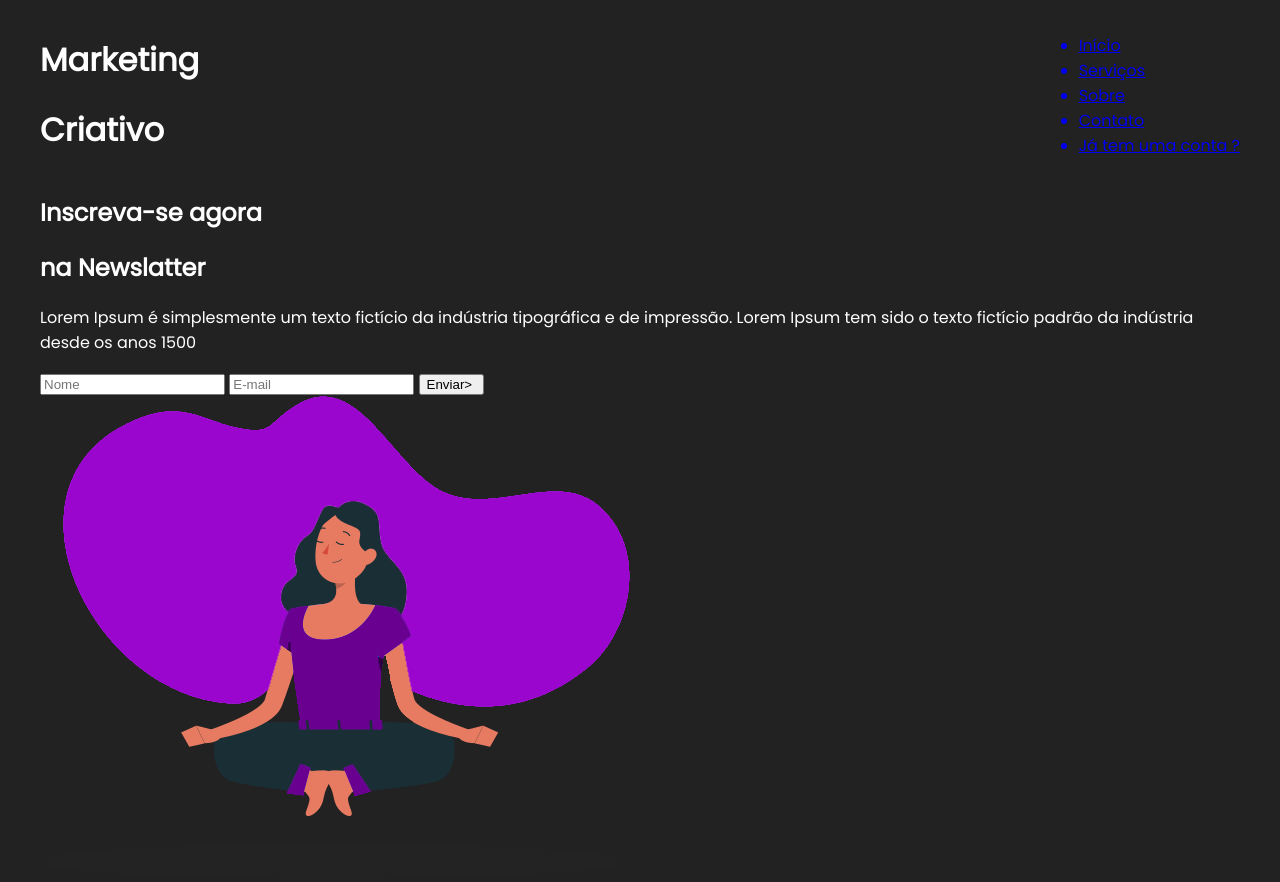
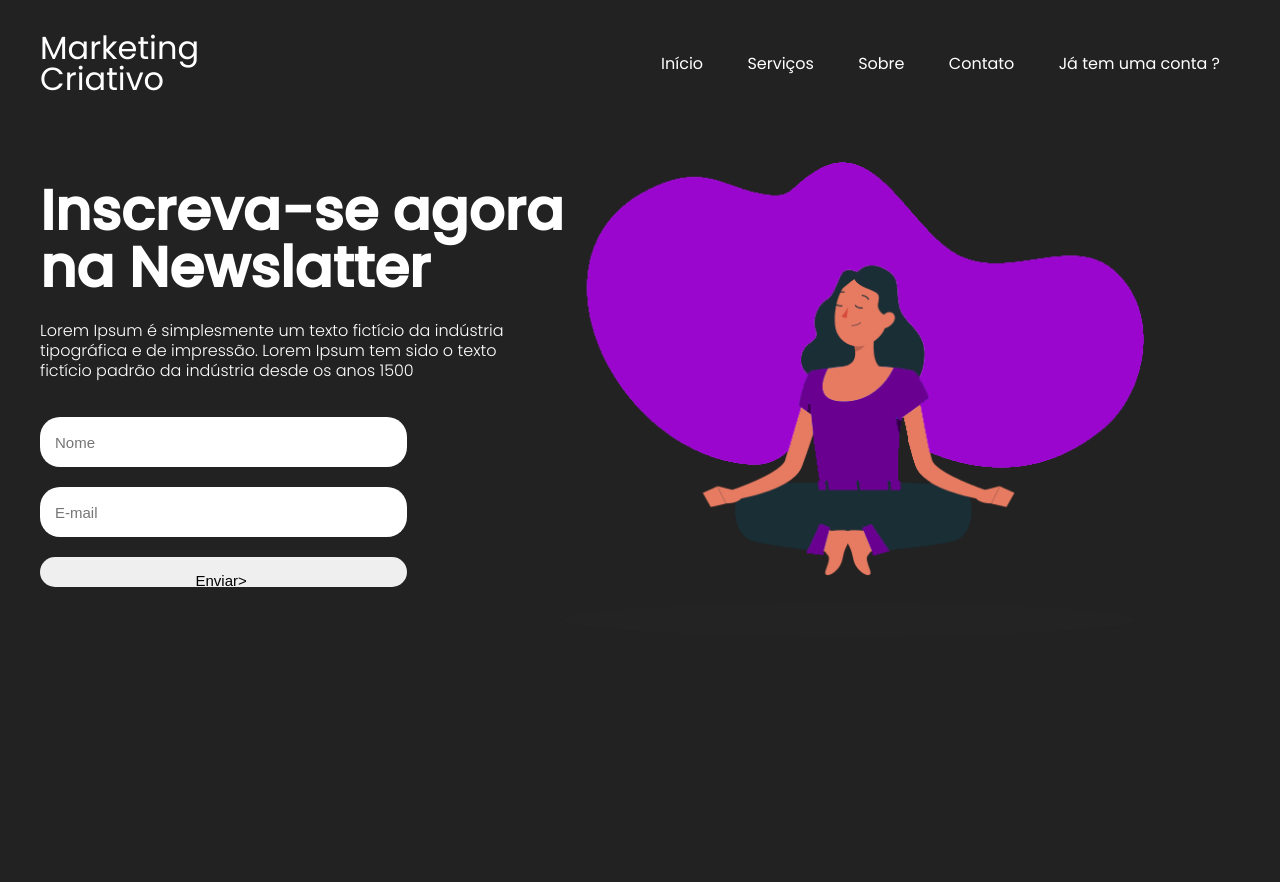
Before and after one commit to luizgutemberg/landing-page, a plain HTML site: page index.html in a window 1280 px wide. After the commit the page ends 800 px from the top, so only its background shows below. Drawn offline with Linux system fonts and the light colour scheme.

Commit message:
estilizando toda a pagina no css

```diff
--- a/style/style.css
+++ b/style/style.css
@@ -13,3 +13,94 @@ header{
     justify-content: space-between;
     align-items: center;
 }
+
+#title{
+    flex-direction: column;
+    line-height: 10px;
+}
+
+li{
+    display: inline-block;
+    margin: 20px;
+
+}
+
+a{
+    color: white;
+}
+
+a :hover{
+    color: rgb(132, 14, 201);
+    transition: 0.3s all;
+}
+
+#inscreva-se-btn{
+    border: 2px solid rgb(132, 14, 201);
+    padding: 10px;
+    border-radius: 15px;
+}
+
+#inscreva-se-btn:hover{
+    background-color: rgb(132, 14, 201);
+    color: white;
+}
+
+h1{
+    font-weight: 200;
+}
+
+main{
+    display:flex;
+    flex-direction: row;
+    margin-top: 50px;
+
+}
+
+h2{
+    font-size: 56px;
+    line-height: 10px;
+    font-family: poppinsmedium;
+
+}
+
+span{
+    color: rgb(132, 14, 201);
+}
+
+p{
+    line-height: 20px;
+    max-width: 500px;
+    font-family: poppinslight;
+}
+
+img{
+    width: 580px;
+}
+
+form{
+    display: flex;
+    flex-direction: column;
+    width: 70%;
+}
+
+form[type="submit"]{
+    height: 50px;
+    width: 50%;
+    background-color: rgb(132, 14, 201);
+    color: white;
+    font-weight: bold;
+}
+
+form[type="submit"] :hover{
+    cursor: pointer;
+}
+
+
+input{
+    margin-top: 20px;
+    height: 20px;
+    padding: 15px;
+    border-radius: 20px;
+    border: none;
+    font-size: 15px;
+}
```
